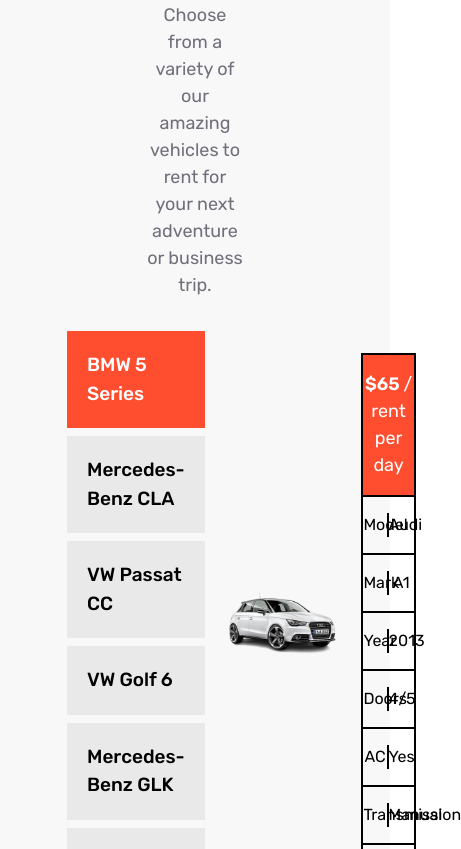
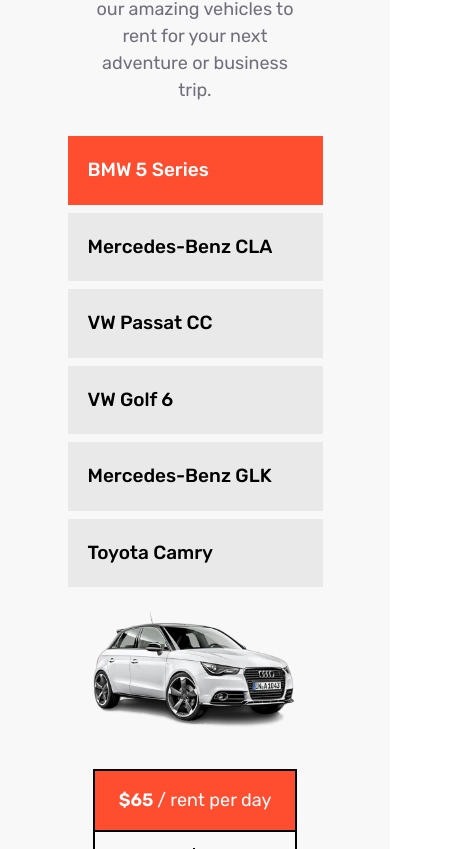
Before and after one commit to Henok-Belachew/Car-Rental-Web-App, a React (Create React App) app: page / in a window 390 px wide. Shown: the part 3235-4084 px from the top of the page, 461 px wide, since content can reach past the window. Built offline with nearby package versions, Linux system fonts and the light colour scheme.

Commit message:
VIHCELS component is now fully RESPONSIVE

```diff
--- a/src/components/VchicleModels.jsx
+++ b/src/components/VchicleModels.jsx
@@ -149,15 +149,15 @@
       ];
   return (
     <div className='px-[67px] py-16'>
-        <div className='w-[40%] mx-auto flex flex-col gap-5 text-center'>
+        <div className='w-[40%] max-lg:w-[80%] mx-auto flex flex-col gap-5 text-center'>
             <h1 className='font-[500] text-[22px]'>Vehicle Models</h1>
             <h1 className='font-[700] text-[48px]'>Our rental fleet</h1>
             <p className='font-[400] text-[18px] text-darkish'>Choose from a variety of our amazing vehicles to rent for your next adventure or business trip.</p>
         </div>
 
 
-        <div className='flex gap-6 mt-8 justify-stretch items-stretch w-full'>
-            <div className='flex flex-col gap-2 w-[255px]'>
+        <div className='flex max-lg:flex-col gap-6 mt-8 justify-stretch items-stretch w-full'>
+            <div className='flex flex-col max-lg:mx-auto gap-2 w-[255px]'>
                 {tab_btns.map((tab)=>{
                     return(
                         <buttons onClick={tab.OnClick} className={`p-5 cursor-pointer font-[500] text-[19px] ${tab.ClassName}`}>
--- a/src/components/VehicleDetail.jsx
+++ b/src/components/VehicleDetail.jsx
@@ -24,11 +24,11 @@
     }, [vehicle])
 
   return (
-    <div className='flex justify-between items-center gap-6 flex-grow'>
+    <div className='flex max-md:flex-col justify-between items-center gap-6 flex-grow'>
 
-      <img className='w-[60%] mx-auto' src={targetVehicle.TabImage} alt="" />
+      <img className='w-[60%] max-md:w-[80%] mx-auto' src={targetVehicle.TabImage} alt="" />
 
-      <div className='w-[30%]'>
+      <div className='w-[30%] max-md:w-[80%]'>
         <th className='bg-accent w-full block border-2 border-black py-4'>
             <span className='font-[600] w-full text-[18px] text-white'>{`${targetVehicle.TabPrice}`} <span className='font-[400] text-[18px] text-white'>/ rent per day</span></span>
         </th>
--- a/src/index.css
+++ b/src/index.css
@@ -1418,6 +1418,14 @@
   .max-md\:block {
     display: block;
   }
+
+  .max-md\:w-\[80\%\] {
+    width: 80%;
+  }
+
+  .max-md\:flex-col {
+    flex-direction: column;
+  }
 }
 
 @media (max-width: 1023px) {
```
